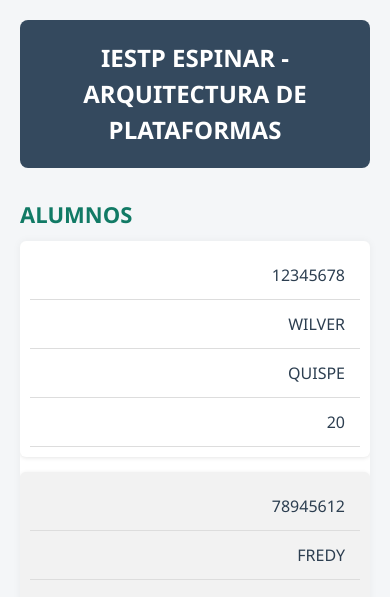
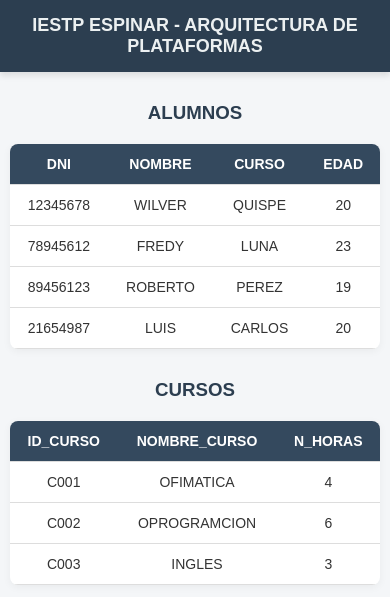
Before and after one commit to domi152/domi, a plain HTML site: page examen1.html in a window 390 px wide. Shown: the top 597 px of the page. Drawn offline with Linux system fonts and the light colour scheme.

Commit message:
Update estiloexamen1.css

```diff
--- a/css/estiloexamen1.css
+++ b/css/estiloexamen1.css
@@ -1,122 +1,86 @@
-/* ==== Reset general ==== */
-* {
+/* Reset básico */
+body {
     margin: 0;
     padding: 0;
-  box-sizing: border-box;
+    font-family: Arial, Helvetica, sans-serif;
+    background-color: #f4f6f8;
+    color: #333;
 }
 
-/* ==== Cuerpo general ==== */
-body {
-  font-family: 'Segoe UI', Tahoma, Geneva, Verdana, sans-serif;
-  background-color: #f4f6f8;
-  color: #2c3e50;
+/* Encabezado */
+.cuadro-encabezado {
+    background-color: #2c3e50;
+    color: #ecf0f1;
+    text-align: center;
     padding: 20px;
-  line-height: 1.5;
+    font-size: 24px;
+    font-weight: bold;
+    box-shadow: 0 4px 6px rgba(0,0,0,0.1);
 }
 
-/* ==== Encabezado principal ==== */
-.cuadro-encabezado {
-  background-color: #34495e;
-  color: white;
-  padding: 20px;
+/* Títulos */
+h3 {
     text-align: center;
-  font-size: 24px;
-  font-weight: bold;
-  border-radius: 8px;
-  margin-bottom: 30px;
+    color: #2c3e50;
+    margin-top: 30px;
 }
 
-/* ==== Títulos de secciones ==== */
-h3 {
-  margin-top: 30px;
-  margin-bottom: 10px;
-  color: #117a65;
-  font-size: 22px;
-  text-align: left;
-}
-
-/* ==== Estilos de tablas ==== */
+/* Tablas */
 table {
-  width: 100%;
+    width: 80%;
+    margin: 20px auto;
     border-collapse: collapse;
-  margin-bottom: 30px;
-  background-color: #ffffff;
-  border-radius: 6px;
+    background-color: #fff;
+    box-shadow: 0 2px 8px rgba(0,0,0,0.05);
+    border-radius: 8px;
     overflow: hidden;
-  box-shadow: 0 0 8px rgba(0,0,0,0.05);
 }
 
 thead {
-  background-color: #2980b9;
-  color: white;
+    background-color: #34495e;
+    color: #fff;
 }
 
 th, td {
     padding: 12px 15px;
     text-align: center;
     border-bottom: 1px solid #ddd;
-  font-size: 16px;
-}
-
-tbody tr:nth-child(even) {
-  background-color: #f2f2f2;
 }
 
 tbody tr:hover {
-  background-color: #d6eaf8;
-  transition: 0.2s ease-in-out;
+    background-color: #f1f1f1;
 }
 
-/* ==== Botón de regreso ==== */
-div > button {
+/* Botón de volver */
+button {
     display: block;
-  margin: 40px auto 0;
+    margin: 30px auto;
     padding: 12px 25px;
-  font-size: 16px;
-  background-color: #16a085;
-  color: white;
+    background-color: #27ae60;
+    color: #fff;
     border: none;
     border-radius: 6px;
+    font-size: 16px;
     cursor: pointer;
     transition: background-color 0.3s ease;
 }
 
-div > button:hover {
-  background-color: #138d75;
+button:hover {
+    background-color: #219150;
 }
 
-/* ==== Diseño responsivo ==== */
+/* Responsivo */
 @media (max-width: 768px) {
-  table, thead, tbody, th, td, tr {
-    display: block;
+    table {
+        width: 95%;
     }
 
-  thead {
-    display: none;
+    th, td {
+        font-size: 14px;
     }
 
-  table tr {
-    margin-bottom: 15px;
-    background-color: #fff;
-    border-radius: 6px;
-    box-shadow: 0 1px 4px rgba(0,0,0,0.1);
-    padding: 10px;
-  }
-
-  table td {
-    text-align: right;
-    padding-left: 50%;
-    position: relative;
-  }
-
-  table td::before {
-    content: attr(data-label);
-    position: absolute;
-    left: 15px;
-    width: 45%;
-    padding-left: 15px;
-    font-weight: bold;
-    text-align: left;
-    color: #2c3e50;
+    .cuadro-encabezado {
+        font-size: 18px;
+        padding: 15px;
     }
 }
```
Lines whose indentation alone changed are shown as unchanged.
